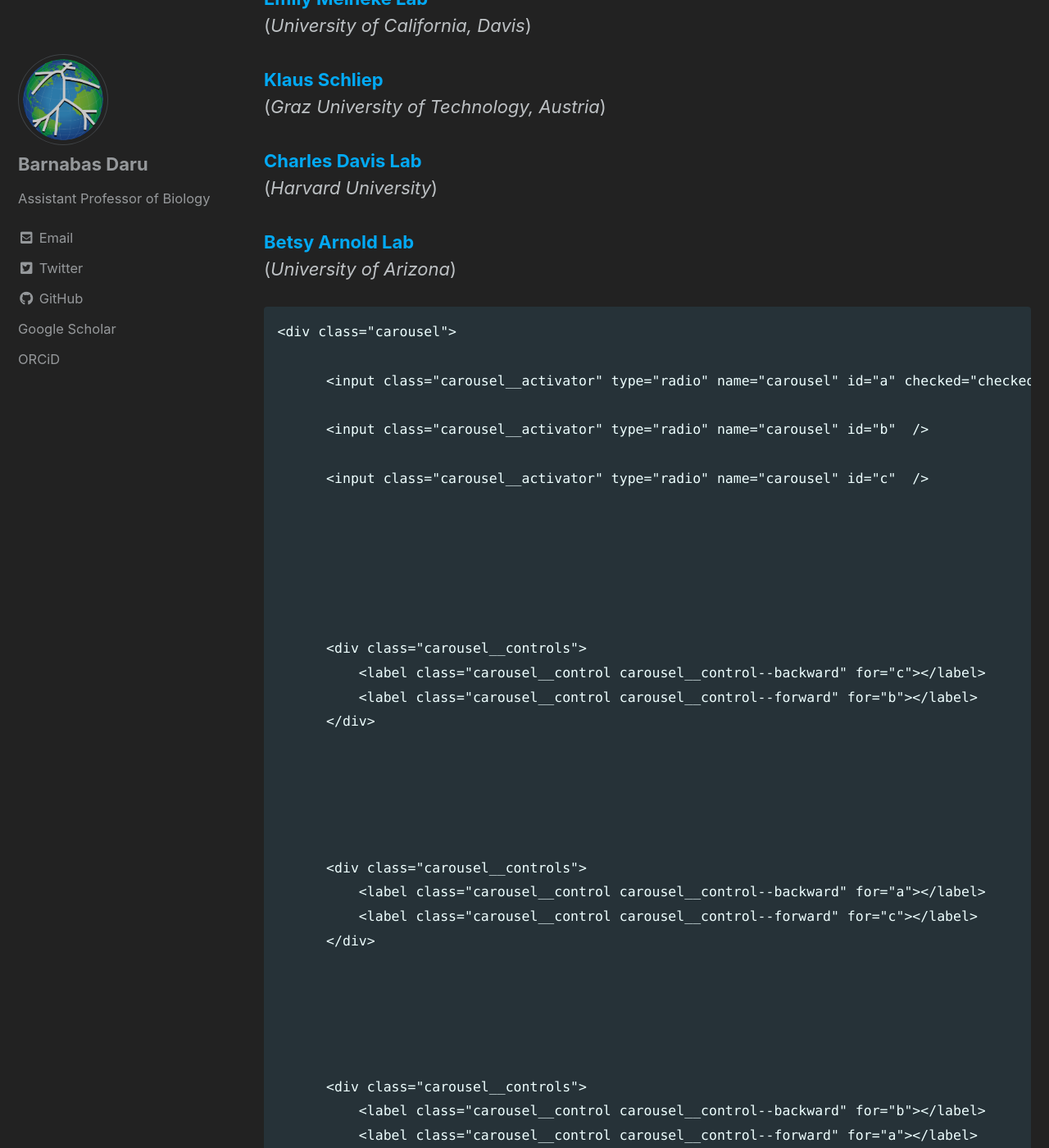
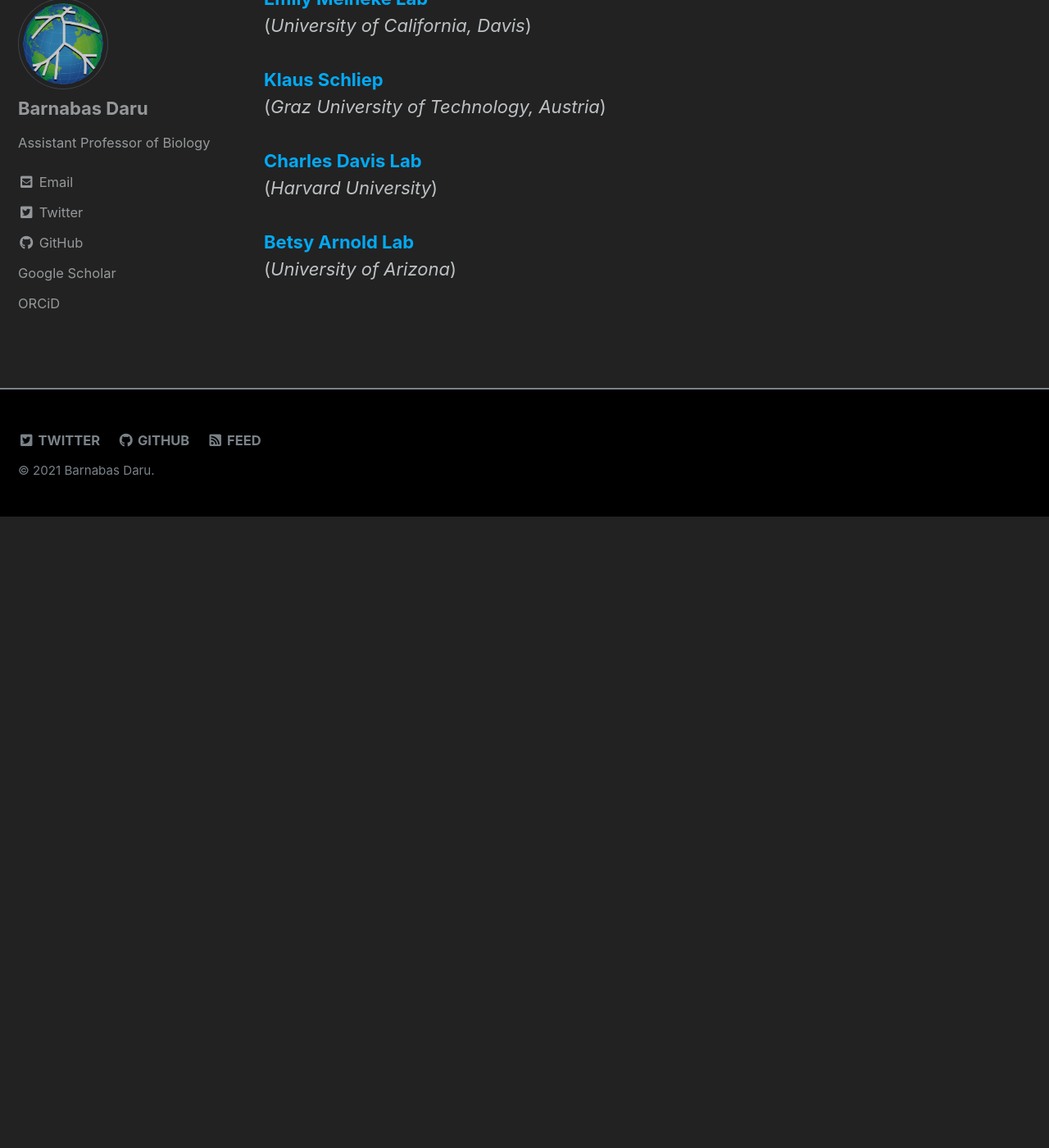
Before and after one commit to darunabas/darulab.github.io, a Jekyll site: the page built from _pages/people.md, in a window 1280 px wide and 1400 px high, scrolled down 2896 px. Shown: the whole window at 82% size. Built offline with Jekyll 4.4.1, drawn with Linux system fonts in a browser that asks for light colours; cached includes are drawn as plain includes; after the commit the page ends 3526 px from its top, so only the background shows below that; some of the changed text lies outside the part shown.

Commit message:
Update people.md

```diff
--- a/_pages/people.md
+++ b/_pages/people.md
@@ -103,8 +99,3 @@
 <br>
 [**Betsy Arnold Lab**](http://www.arnoldlab.net/){:target="_blank" target="_blank" rel="noopener noreferrer"}<br>
 (_University of Arizona_)<br>
-
-
-{% include carousel.html height="50" unit="%" duration="7" %}
-
-{% include figure image_path="/assets/images/tamucc_birds.jpg" alt="this is a placeholder image" caption="This is a figure caption." %}
```
Also changed, not shown: other parts of _pages/people.md (+0 -4 lines).
